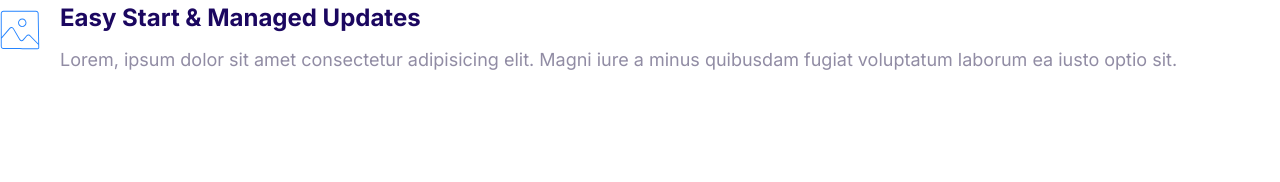
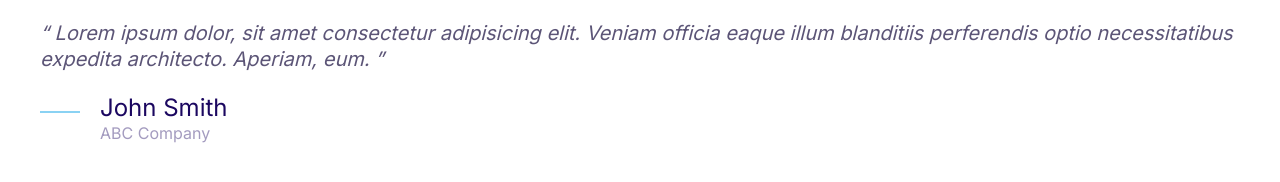
Before and after one commit to ioathina/ios, a plain HTML site: page index.html in a window 1280 px wide. Drawn offline with Linux system fonts and the light colour scheme.

Commit message:
Implementation of the quotes component.

```diff
--- a/CSS/styles.css
+++ b/CSS/styles.css
@@ -8,6 +8,7 @@
   --color-accent: #ff3400;
   --color-headings: #1b0760;
   --color-body: #918ca4;
+  --color-body-darker: #5c5577;
   --color-border: #ccc;
   --border-radius: 30px;
 }
@@ -374,3 +375,44 @@
 .media__image {
   margin-top: 1rem;
 }
+
+/* Quotes */
+.quote {
+  font-size: 3rem;
+  font-style: italic;
+  color: var(--color-body-darker);
+  line-height: 1.3;
+}
+.quote__text::before {
+  content: open-quote; /* to add quotation marks */
+}
+.quote__text::after {
+  content: close-quote;
+}
+.quote__author {
+  font-size: 3rem;
+  font-weight: 500;
+  font-style: normal;
+  margin-bottom: 0;
+}
+.quote__company {
+  font-style: normal;
+  font-size: 2rem;
+  color: var(--color-headings);
+  opacity: 0.4;
+}
+.quote__line {
+  position: relative; /* positions the line relatively to itself */
+  bottom: 10px;
+}
+@media screen and (min-width: 1024px) {
+  .quote {
+    font-size: 2rem;
+  }
+  .quote__author {
+    font-size: 2.4rem;
+  }
+  .quote__company {
+    font-size: 1.6rem;
+  }
+}
--- a/index.html
+++ b/index.html
@@ -15,19 +15,25 @@
     <link rel="stylesheet" href="CSS/styles.css" />
   </head>
   <body>
+    <blockquote class="quote">
+      <p class="quote__text">
+        Lorem ipsum dolor, sit amet consectetur adipisicing elit. Veniam officia
+        eaque illum blanditiis perferendis optio necessitatibus expedita
+        architecto. Aperiam, eum.
+      </p>
+      <footer class="name">
         <div class="media">
           <div class="media__image">
-        <svg class="icon icon--primary">
-          <use xlink:href="images/sprite.svg#snap"></use>
+            <svg class="icon icon--primary quote__line">
+              <use xlink:href="images/sprite.svg#line"></use>
             </svg>
           </div>
           <div class="media__body">
-        <h3 class="media__title">Easy Start & Managed Updates</h3>
-        <p>
-          Lorem, ipsum dolor sit amet consectetur adipisicing elit. Magni iure a
-          minus quibusdam fugiat voluptatum laborum ea iusto optio sit.
-        </p>
+            <h3 class="media__title quote__author">John Smith</h3>
+            <p class="quote__company">ABC Company</p>
           </div>
         </div>
+      </footer>
+    </blockquote>
   </body>
 </html>
```
Also changed, not shown: CSS/components/quotes.html (added, +20 -0 lines). Lines whose indentation alone changed are shown as unchanged.
